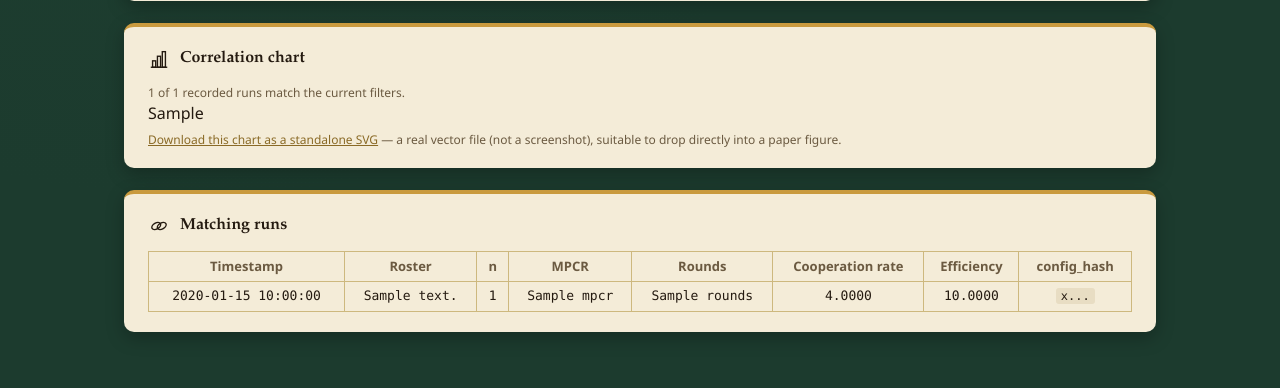
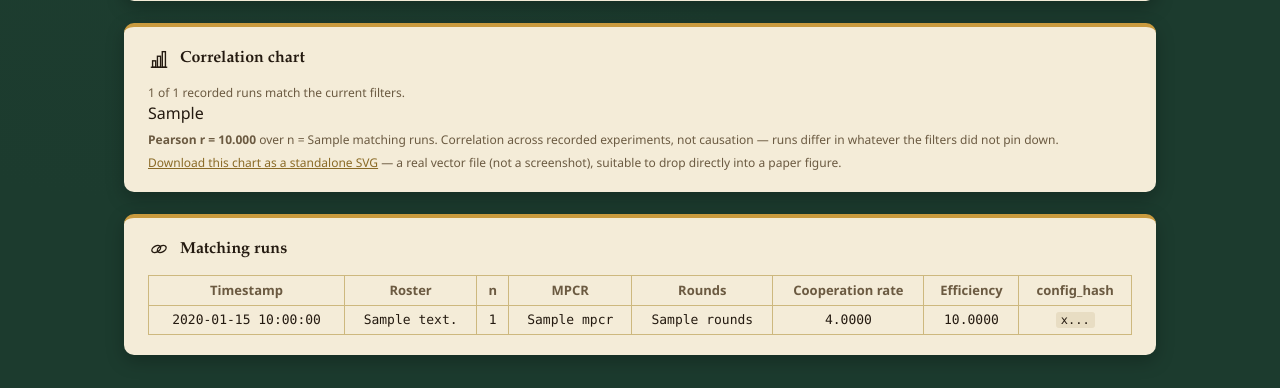
Before and after one commit to dentros/gamebrains, a Flask app: template webui/templates/analytics.html in a window 1280 px wide. Shown: the part 538-926 px from the top of the page. Run offline with Flask 3, Linux system fonts and the light colour scheme; the template is opened without the code that fills it: most values are stand-ins (such as "Sample title", 1, 10 or a date in 2020); parts of the project's set-up code (start-up, migrations or seed data) failed here and were passed over.

Commit message:
Show Pearson correlation on the analytics scatter chart
The analytics page could plot any two fields against each other but never
quantified the relationship -- the original point of the page was flexible
correlational analysis across recorded runs. Adds Pearson r with the sample
size next to the chart, guarded to n >= 3 with variance on both axes (below
that it says why instead of printing a coefficient from a degenerate sample),
and a one-line correlation-is-not-causation caveat since rows differ in
whatever the filters did not pin down.

```diff
--- a/webui/app.py
+++ b/webui/app.py
@@ -1257,12 +1257,21 @@
         points, axis_labels.get(chart_x, chart_x), axis_labels.get(chart_y, chart_y),
     )
 
+    # Pearson r needs at least 3 points and variance on both axes to mean anything; below that,
+    # say so instead of printing a coefficient computed from a degenerate sample.
+    correlation = None
+    if len(points) >= 3:
+        xs = np.array([p[0] for p in points], dtype=float)
+        ys = np.array([p[1] for p in points], dtype=float)
+        if xs.std() > 0 and ys.std() > 0:
+            correlation = {"r": float(np.corrcoef(xs, ys)[0, 1]), "n": len(points)}
+
     return render_template(
         "analytics.html", rows=filtered, total_count=len(rows), kind_meta=KIND_META,
         field_options=_analytics_field_options(), chart_axis_options=chart_axis_options,
         include_kinds=include_kinds, chart_download=chart_download,
         active_filters=list(zip(filter_fields, filter_ops, filter_values)),
-        chart_x=chart_x, chart_y=chart_y, chart_svg=chart_svg,
+        chart_x=chart_x, chart_y=chart_y, chart_svg=chart_svg, correlation=correlation,
     )
 
 
--- a/webui/templates/analytics.html
+++ b/webui/templates/analytics.html
@@ -74,6 +74,14 @@
   <p class="meta">{{ rows|length }} of {{ total_count }} recorded runs match the current filters.</p>
   {% if chart_svg %}
   {{ chart_svg | safe }}
+  {% if correlation %}
+  <p class="meta"><b>Pearson r = {{ "%.3f"|format(correlation.r) }}</b> over n = {{ correlation.n }}
+    matching runs. Correlation across recorded experiments, not causation &mdash; runs differ in
+    whatever the filters did not pin down.</p>
+  {% elif rows|length >= 2 %}
+  <p class="meta">Correlation not shown: it needs at least 3 matching runs with variation on both
+    axes.</p>
+  {% endif %}
   <p class="meta"><a href="{{ chart_download }}" download="gamebrains_analytics_chart.svg">Download
     this chart as a standalone SVG</a> &mdash; a real vector file (not a screenshot), suitable to
     drop directly into a paper figure.</p>
```
